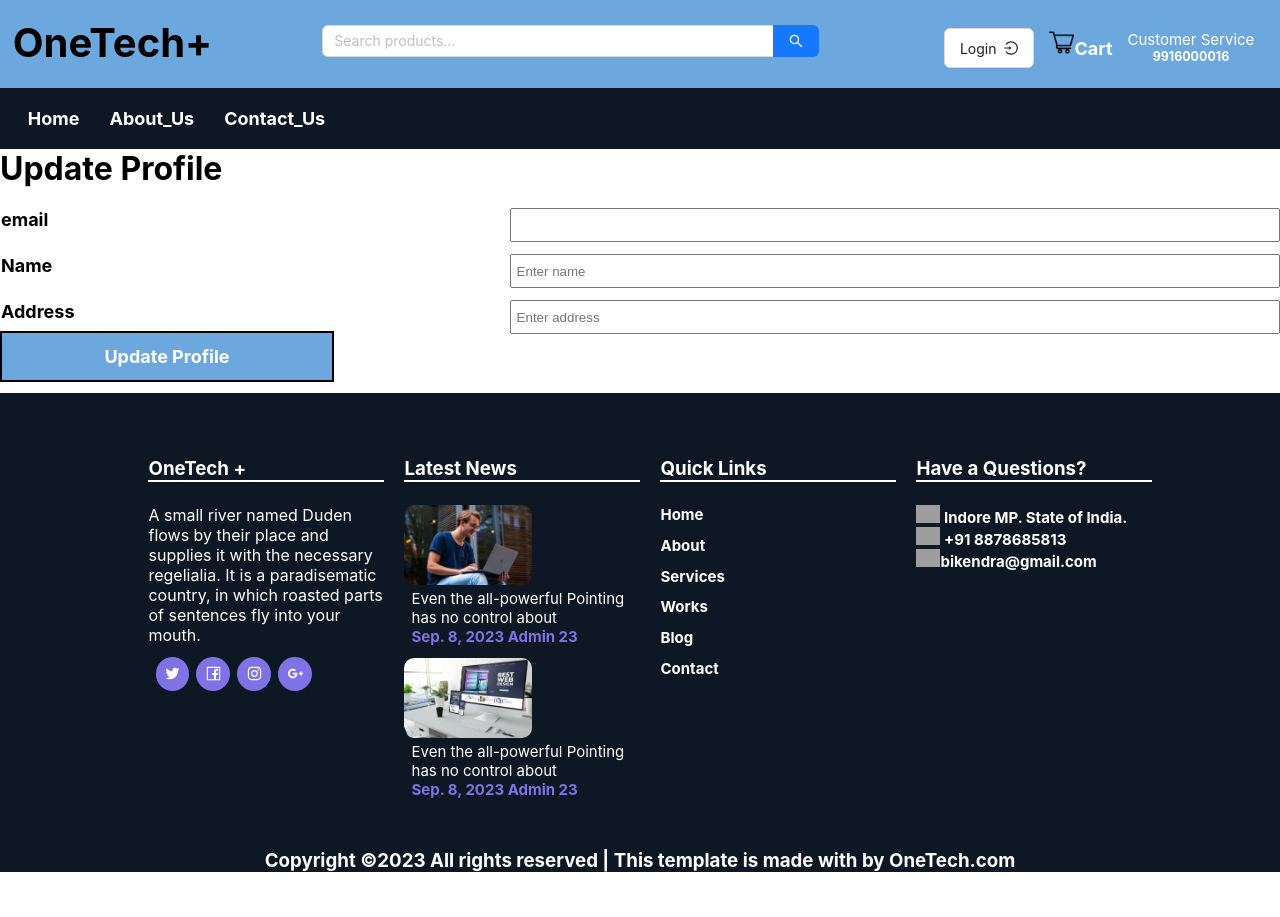
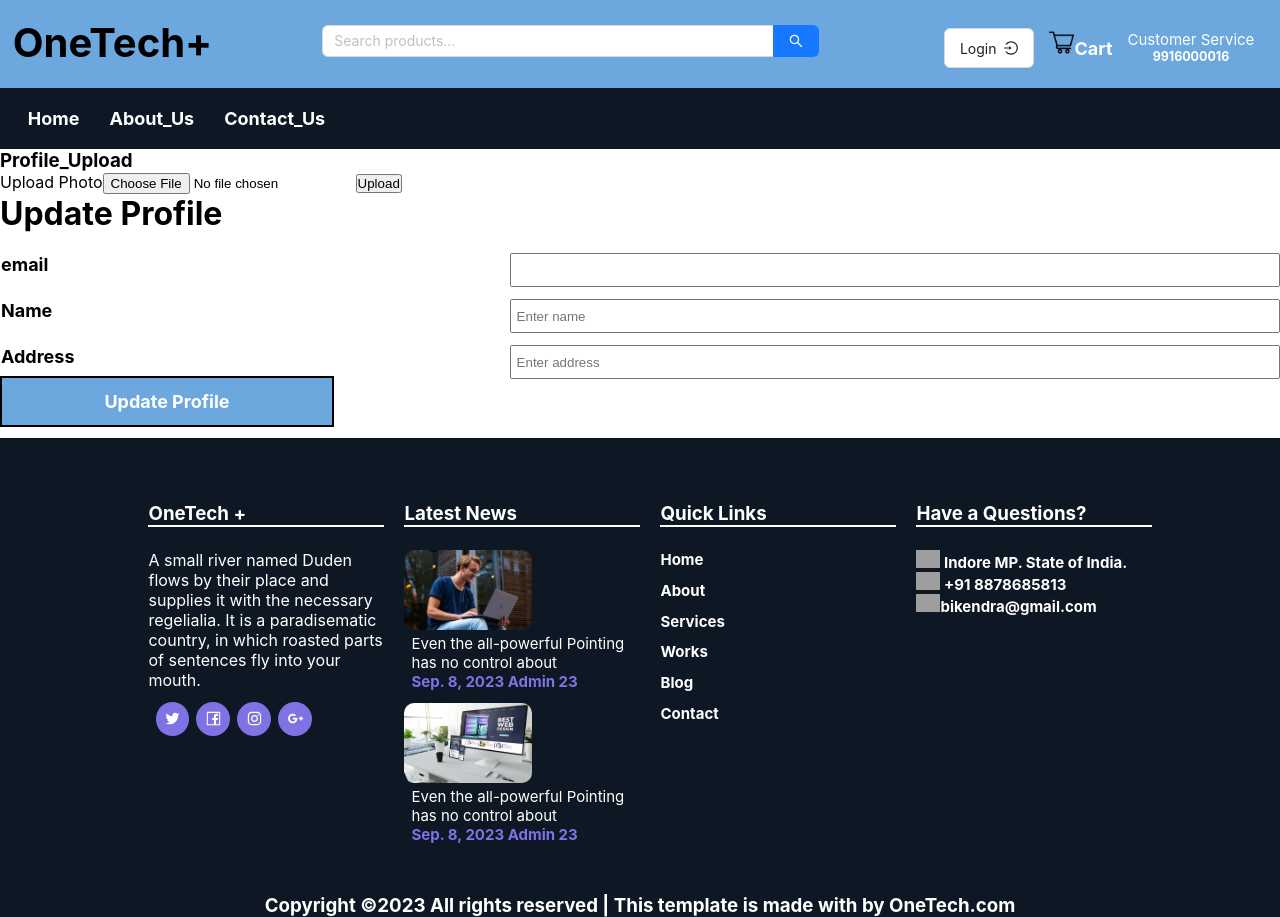
Before and after one commit to Bikendras/e-commerce-dev-ui, a React (Create React App) app: page /userDetail in a window 1280 px wide. Before the commit the page ends 872 px from the top, so only its background shows below. Built offline with nearby package versions, Linux system fonts and the light colour scheme; grey boxes are pictures that could not be loaded.

Commit message:
add google login

```diff
--- a/src/Components/Header/Message.jsx
+++ b/src/Components/Header/Message.jsx
@@ -5,7 +5,6 @@ export default function Message(props) {
   Swal.fire({
     position: 'center',
     icon: props.status==1?"success":"error",
-
     title: props.message,
     showConfirmButton: true,
   })
--- a/src/Components/Header/Profile.jsx
+++ b/src/Components/Header/Profile.jsx
@@ -1,10 +1,11 @@
 import axios from 'axios';
-import React, { useState } from 'react'
+import React, { useEffect, useState } from 'react'
 import Swal from 'sweetalert2';
 
 export default function Profile() {
 
   const [image,setImage]=useState();
+  const [allImages, setAllImages] = useState();
     console.log(image);
     const [showImage,setShowImage]=useState(false);
     const email=localStorage.getItem('email');
@@ -13,7 +14,15 @@ export default function Profile() {
       const formData= new FormData();
       formData.append("image",image);
       event.preventDefault();
-      axios.post(`http://localhost:8000/userImageUpload/${email}`,formData
+      axios.post(`http://localhost:8000/userImageUpload/${email}`,formData,{
+        // main object
+        headers: {
+          // key Authorization me localStorage se token ko lena hai aur token ko check karna hai ki token valid hai ki nhi...
+          Authorization: `${localStorage.getItem("token")}`,
+          // React me data ka type Application hota hai
+          "Content-Type": "multipart/form-data",
+        }
+      }
       ).then((res)=>{
         console.log("Uploade image succes response",res);
 
@@ -31,14 +40,38 @@ export default function Profile() {
         console.log("Uploade image error response",error);
       })
     }
+
+    // const getImages=async (e)=>{
+    //   axios.get(`http://localhost:8000/profile${email}`).then((res)=>{
+    //   setAllImages(res.data.data);
+    //   // handleUpload();
+    //  }).catch((error)=>{
+    //   console.log("Error getting",error);
+    //  });
+    // }
+
+// useEffect(()=>{
+//   getImages();
+// },[email]);
+
   return (
     <div>
       <h3>Profile_Upload</h3>
-      <form onSubmit={handleUpload}>
+      {/* <form onSubmit={handleUpload}> */}
         <label htmlFor='image'>Upload Photo</label>
         <input type="file" name='image' onChange={(e)=>setImage(e.target.files[0])} />
         <button type='submit' onClick={handleUpload}>Upload</button>
-      </form>
+      {/* </form> */}
+      {allImages == null ? "" :
+        allImages.map((data)=>{
+          return(
+            <div>
+                <img src={require(`../../../public/${data.image}`)} alt="" height={50} width={50} />
+            </div>
+          )
+        })
+      }
+
     </div>
   );
 }
--- a/src/Components/Header/UserDetails.jsx
+++ b/src/Components/Header/UserDetails.jsx
@@ -42,7 +42,7 @@ export default function UserDetails() {
 
   return (
     <div>
-        {/* <Profile/> */}
+        <Profile/>
         <h1>Update Profile</h1><br />
 
             <div className='form_group'>
--- a/src/Login.jsx
+++ b/src/Login.jsx
@@ -23,7 +23,12 @@ export default function Login() {
         formData.append("password",password);
         console.log("login Function called");
 
-        axios.post("http://localhost:8000/login",formData)
+        axios.post("http://localhost:8000/login",formData, {
+          headers: {
+            Authorization: `${localStorage.getItem("token")}`,
+            "Content-Type": "Application/json",
+          }
+        })
         .then((res)=>{
             console.log("backend response",res);
             // condition ke true hon par backend ka message print karega..
```
Also changed, not shown: public/1703423105438-codehel.jpg (added), src/Components/Header/Home.jsx (line endings or trailing spaces), src/Register.jsx (line endings or trailing spaces).
